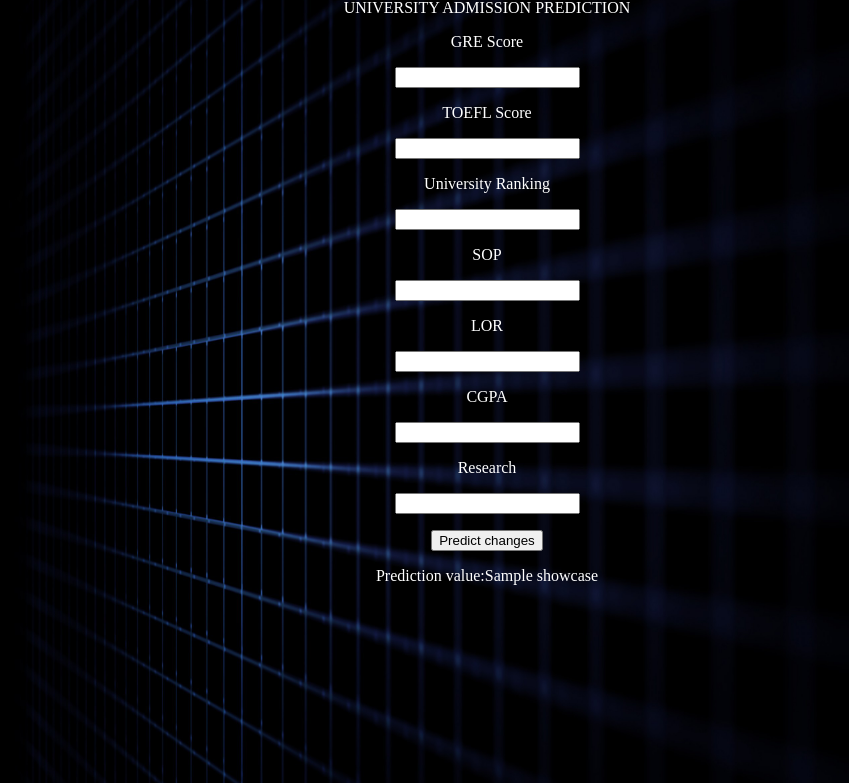
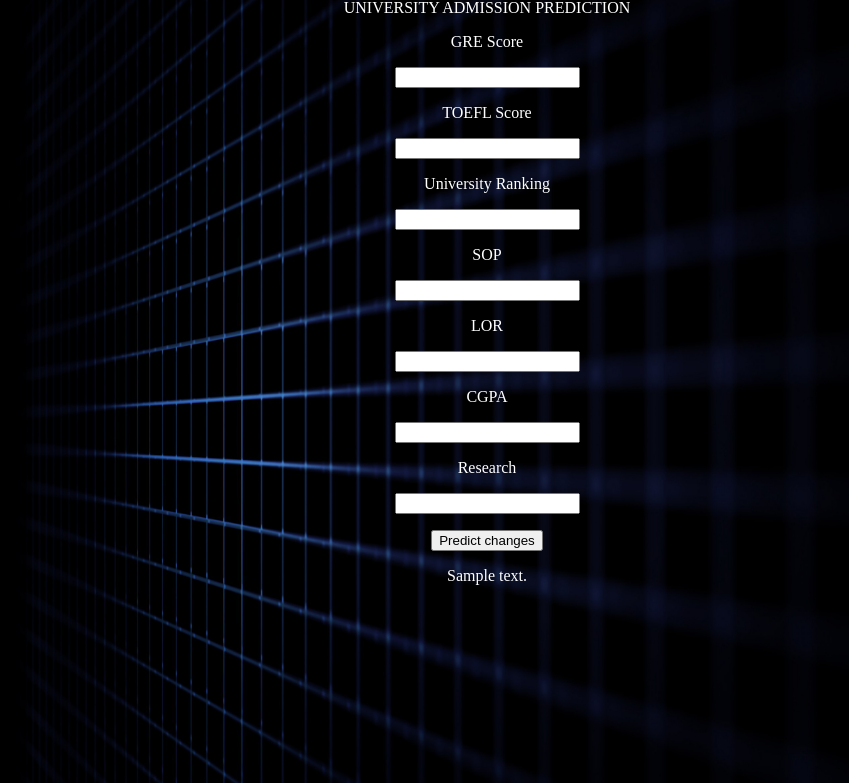
Before and after one commit to SmartPracticeschool/llSPS-INT-2376-University-Admission-Prediction, a Flask app: template project/templates/index.html in a window 1280 px wide. Shown: the part 17-800 px from the top of the page, without its empty margins (153-1002 px from the left). Run offline with Flask 2, Linux system fonts and the light colour scheme; the template is opened without the code that fills it: most values are stand-ins (such as "Sample title", 1, 10 or a date in 2020); parts of the project's set-up code (start-up, migrations or seed data) failed here and were passed over.

Commit message:
Add files via upload

```diff
--- a/project/app.py
+++ b/project/app.py
@@ -20,7 +20,7 @@ def y_predict():
     print(prediction)
     output=prediction[0][0]
 
-    return render_template('index.html', prediction_text='University admission prediction {}'.format(output),showcase = prediction*100)
+    return render_template('index.html', prediction_text='probability of admissions {}'.format(output),showcase = prediction*100)
 
 @app.route('/predict_api',methods=['POST'])
 def predict_api():
--- a/project/templates/index.html
+++ b/project/templates/index.html
@@ -28,7 +28,7 @@ body {
 <p align="CENTER"><input type = "text" name = "research"/></p>
 <p align="CENTER"><input type = "submit" value = "Predict changes"/></p>
 </form>
-<p align="CENTER">Prediction value:{{showcase}}</p>
+<p align="CENTER">{{prediction_text}}</p>
 </font>
 </body>
 </html>
```
